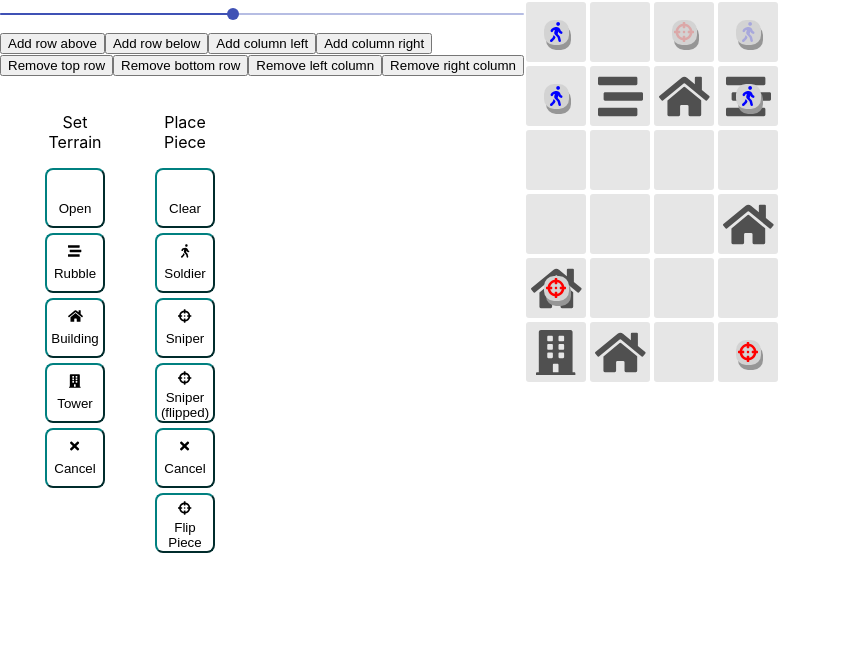
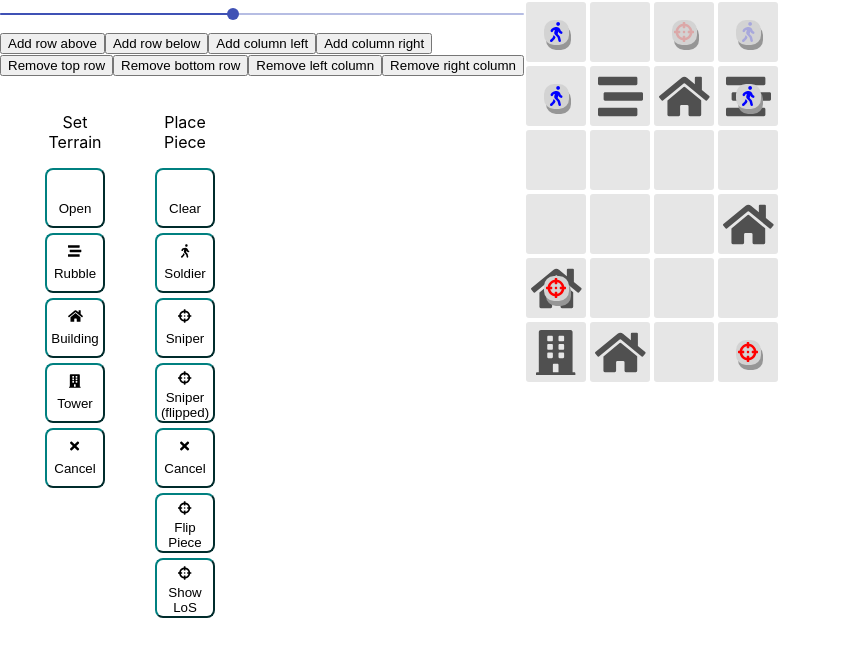
Before and after one commit to Sasooli/sniper-game, a React (Create React App) app: page / in a window 1280 px wide. Shown: the top 656 px of the page, without its empty margins (0-841 px from the left). Built offline with nearby package versions, Linux system fonts and the light colour scheme.

Commit message:
Basic display LoS mode

```diff
--- a/src/App.tsx
+++ b/src/App.tsx
@@ -5,12 +5,14 @@ import Board from './display/board';
 import BoardState, {TerrainTypes} from './game-state/BoardState';
 import GamePiece, {PieceType} from './game-objects/GamePiece';
 import Controls from './display/controls';
+import LineOfSight from "./game-rules/line-of-sight/LineOfSight";
 
 export enum ClickModes {
   NONE,
   SET_TERRAIN,
   SET_PIECE,
-  FLIP_PIECE
+  FLIP_PIECE,
+  SHOW_LOS
 }
 
 export const MAXBOARDSIZE = 20;
@@ -40,6 +42,7 @@ function App() {
   const [ terrainMode, setTerrainMode ] = useState<TerrainTypes>(TerrainTypes.Open);
   const [ pieceMode, setPieceMode ] = useState<PieceType>(PieceType.None);
   const [ pieceFlippedMode, setPieceFlippedMode ] = useState<boolean>(false);
+  const [ lineOfSight, setLineOfSight ] = useState<boolean[][]>();
 
   const squareClick = (x: number, y: number) => {
     let newBoardState = cloneDeep(boardState);
@@ -58,6 +61,9 @@ function App() {
         newBoardState.setTerrain(x, y, terrainMode);
         setBoardState(newBoardState);
         break;
+      case ClickModes.SHOW_LOS:
+        setLineOfSight(LineOfSight.findLinesOfSight(boardState, x, y));
+        break;
       case ClickModes.NONE:
     }
   }
@@ -72,7 +78,13 @@ function App() {
           pieceFlippedMode={pieceFlippedMode} setPieceFlippedMode={setPieceFlippedMode}
           zoomLevel={zoomLevel} setZoomLevel={setZoomLevel}
       />
-      <Board boardState={boardState} onSquareClick={squareClick} zoomLevel={zoomLevel} />
+      <Board
+        boardState={boardState}
+        onSquareClick={squareClick}
+        zoomLevel={zoomLevel}
+        lineOfSight={lineOfSight}
+        showLineOfSight={clickMode === ClickModes.SHOW_LOS}
+      />
     </div>
   );
 }
--- a/src/display/board.tsx
+++ b/src/display/board.tsx
@@ -7,9 +7,12 @@ export type BoardProps = {
     boardState: BoardState;
     onSquareClick: Function;
     zoomLevel: number;
+    lineOfSight?: boolean[][];
+    showLineOfSight: boolean;
 }
+// TODO: make a LineOfSight type
 
-function Board({boardState, onSquareClick, zoomLevel}: BoardProps) {
+function Board({boardState, onSquareClick, zoomLevel, lineOfSight, showLineOfSight}: BoardProps) {
     const terrain = boardState.getAllTerrain();
     const pieces = boardState.getAllPieces();
     return (
@@ -23,6 +26,7 @@ function Board({boardState, onSquareClick, zoomLevel}: BoardProps) {
                         key={`square-${colIndex}-${rowIndex}`}
                         onClick={() => onSquareClick(colIndex, rowIndex)}
                         zoomLevel={zoomLevel}
+                        isHighlighted={showLineOfSight && !!lineOfSight && lineOfSight[colIndex][rowIndex]}
                     />
                     )}
                 </div>
--- a/src/display/piece-controls.tsx
+++ b/src/display/piece-controls.tsx
@@ -49,6 +49,18 @@ function PieceControls({pieceMode, setPieceMode, clickMode, setClickMode, pieceF
             <div className='piece-button-text'>Flip Piece</div>
         </button>;
 
+  const losButton =
+    <button
+      onClick={() => {setClickMode(ClickModes.SHOW_LOS );}}
+      className={`piece-button ${clickMode === ClickModes.SHOW_LOS
+        ? 'piece-button-active'
+        : 'piece-button-inactive'}`}
+    >
+      {/* TODO: find correct icon*/}
+      <FontAwesomeIcon icon={faCrosshairs} className='piece-button-icon' />
+      <div className='piece-button-text'>Show LoS</div>
+    </button>;
+
     const cancelButton =
         <button
             onClick={() => {setClickMode(ClickModes.NONE );}}
@@ -67,6 +79,7 @@ function PieceControls({pieceMode, setPieceMode, clickMode, setClickMode, pieceF
         {addPieceButton(PieceType.Sniper, 'Sniper (flipped)', faCrosshairs, true)}
         {cancelButton}
         {flipPieceButton}
+        {losButton}
         {/* TODO: get this icon, text from the piecetype*/}
       </div>
     )
--- a/src/display/square.tsx
+++ b/src/display/square.tsx
@@ -10,9 +10,10 @@ export type SquareProps = {
     piece?: GamePiece;
     onClick: Function;
     zoomLevel: number;
+    isHighlighted: boolean;
 }
 
-function Square({terrainType, piece, onClick, zoomLevel}: SquareProps) {
+function Square({terrainType, piece, onClick, zoomLevel, isHighlighted}: SquareProps) {
 
     const scaledSizeString = (baseSize: number) => `${baseSize * zoomLevel}px`;
 
@@ -35,7 +36,8 @@ function Square({terrainType, piece, onClick, zoomLevel}: SquareProps) {
                  borderRadius: scaledSizeString(3),
                  width: scaledSizeString(60),
                  height: scaledSizeString(60),
-                 margin: scaledSizeString(2)
+                 margin: scaledSizeString(2),
+                 backgroundColor: isHighlighted ? 'lightgreen': ''
              }}
         >
             {terrainIcon && <FontAwesomeIcon icon={terrainIcon} className='terrain-icon' style={{fontSize: scaledSizeString(45)}} />}
```
Lines whose indentation alone changed are shown as unchanged.
